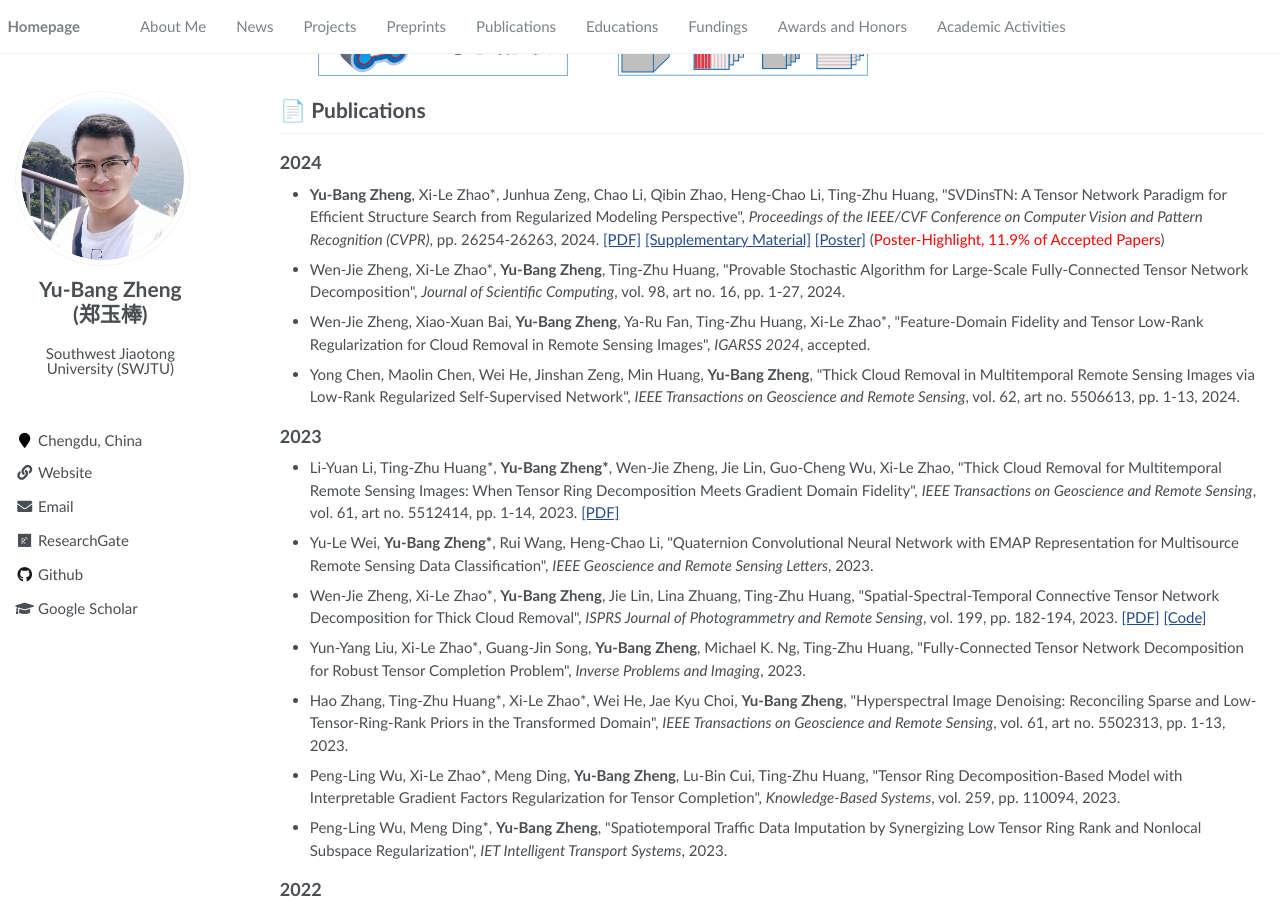
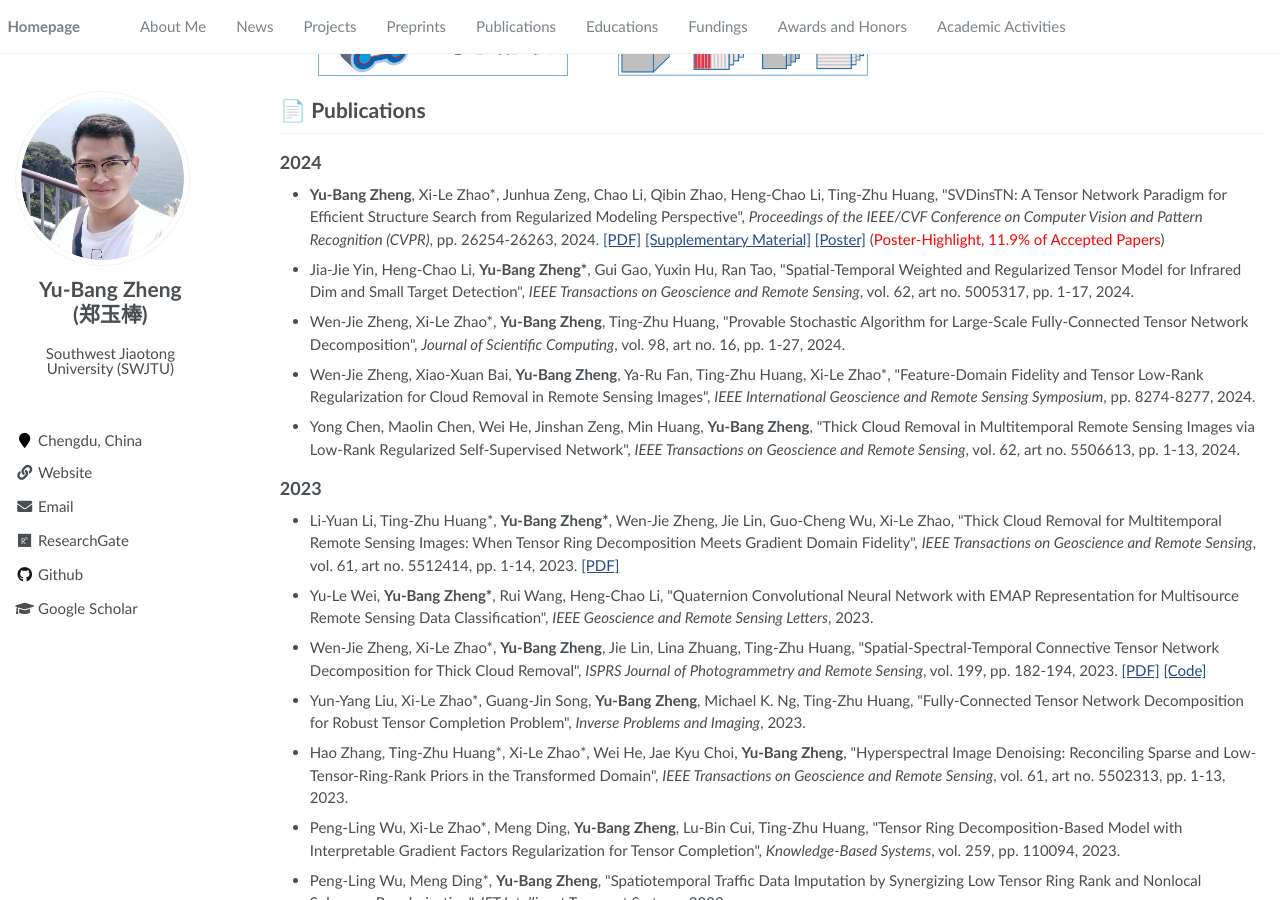
Before and after one commit to YuBangZheng/yubangzheng.github.io, a Jekyll site: the page built from pages/about.md, in a window 1280 px wide and 900 px high, scrolled down 492 px. Built offline with Jekyll 4.4.1, drawn with Linux system fonts in a browser that asks for light colours; a script that is not in the unit is left out.

Commit message:
Update about.md

```diff
--- a/pages/about.md
+++ b/pages/about.md
@@ -66,9 +66,11 @@ My current research interests include tensor modeling and computing, tensor lear
 
 - **Yu-Bang Zheng**, Xi-Le Zhao\*, Junhua Zeng, Chao Li, Qibin Zhao, Heng-Chao Li, Ting-Zhu Huang, \"SVDinsTN: A Tensor Network Paradigm for Efficient Structure Search from Regularized Modeling Perspective\", _Proceedings of the IEEE/CVF Conference on Computer Vision and Pattern Recognition (CVPR)_, pp. 26254-26263, 2024. [[PDF]](https://openaccess.thecvf.com/content/CVPR2024/papers/Zheng_SVDinsTN_A_Tensor_Network_Paradigm_for_Efficient_Structure_Search_from_CVPR_2024_paper.pdf) [[Supplementary Material]](https://yubangzheng.github.io/papers/Supplementary_Material_SVDinsTN.pdf) [[Poster]](https://yubangzheng.github.io/papers/Poster_SVDinsTN.pdf) (<span style="color:red">Poster-Highlight, 11.9% of Accepted Papers</span>)
 
+- Jia-Jie Yin, Heng-Chao Li, **Yu-Bang Zheng\***, Gui Gao, Yuxin Hu, Ran Tao, \"Spatial-Temporal Weighted and Regularized Tensor Model for Infrared Dim and Small Target Detection\", _IEEE Transactions on Geoscience and Remote Sensing_, vol. 62, art no. 5005317, pp. 1-17, 2024.
+
 - Wen-Jie Zheng, Xi-Le Zhao\*, **Yu-Bang Zheng**, Ting-Zhu Huang, \"Provable Stochastic Algorithm for Large-Scale Fully-Connected Tensor Network Decomposition\", _Journal of Scientific Computing_, vol. 98, art no. 16, pp. 1-27, 2024.
 
-- Wen-Jie Zheng, Xiao-Xuan Bai, **Yu-Bang Zheng**, Ya-Ru Fan, Ting-Zhu Huang,  Xi-Le Zhao\*, \"Feature-Domain Fidelity and Tensor Low-Rank Regularization for Cloud Removal in Remote Sensing Images\", _IGARSS 2024_, accepted.
+- Wen-Jie Zheng, Xiao-Xuan Bai, **Yu-Bang Zheng**, Ya-Ru Fan, Ting-Zhu Huang,  Xi-Le Zhao\*, \"Feature-Domain Fidelity and Tensor Low-Rank Regularization for Cloud Removal in Remote Sensing Images\", _IEEE International Geoscience and Remote Sensing Symposium_, pp. 8274-8277, 2024.
 
 - Yong Chen, Maolin Chen, Wei He, Jinshan Zeng, Min Huang, **Yu-Bang Zheng**, \"Thick Cloud Removal in Multitemporal Remote Sensing Images via Low-Rank Regularized Self-Supervised Network\", _IEEE Transactions on Geoscience and Remote Sensing_, vol. 62, art no. 5506613, pp. 1-13, 2024.
 
```
